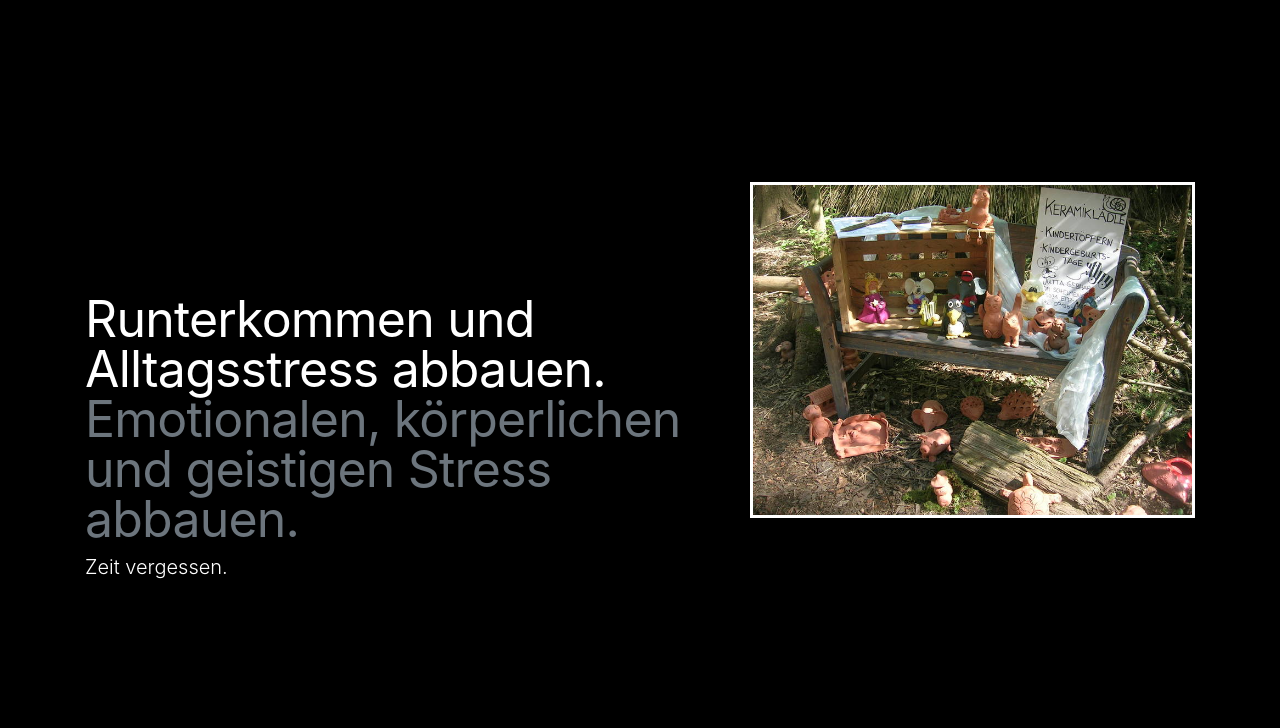
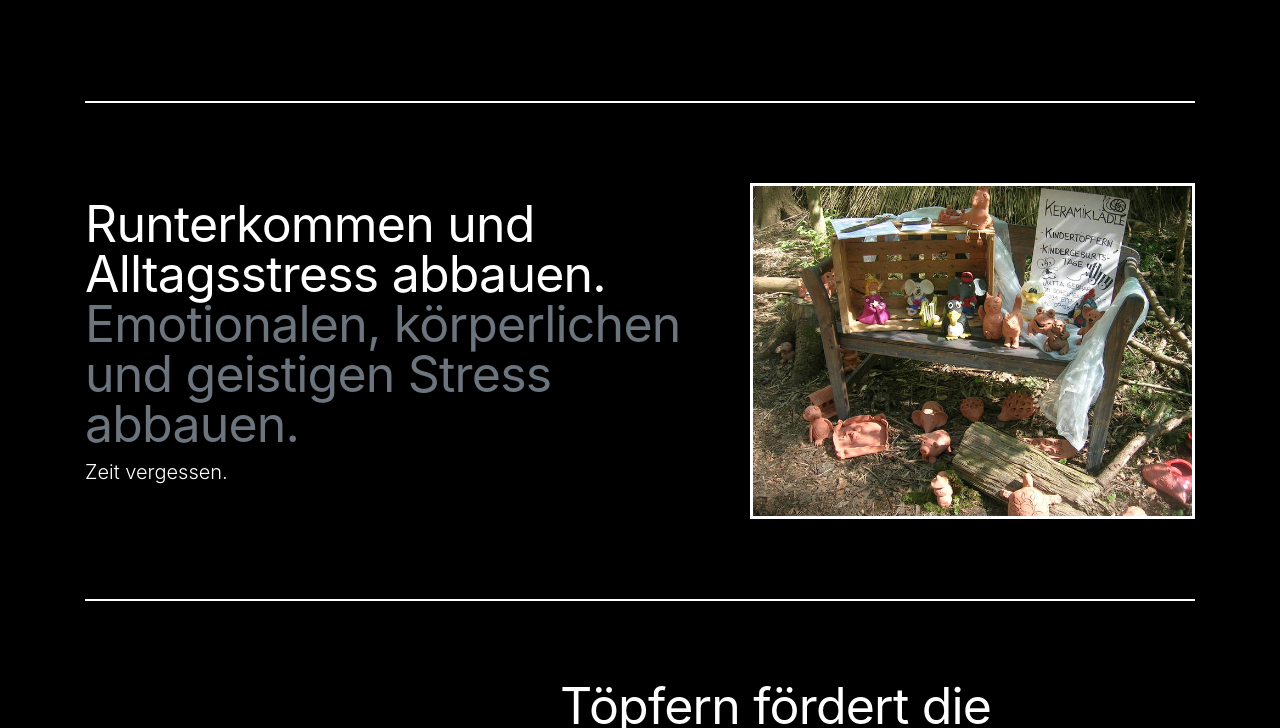
Before and after one commit to Fabyiii/toepferwerkstatt-jutta-gebhard, a website: page index.html in a window 1280 px wide. Shown: the part 931-1659 px from the top of the page. Drawn offline with nearby package versions, Linux system fonts and the light colour scheme.

Commit message:
fix positioning issue on index.html

```diff
--- a/css/carousel.css
+++ b/css/carousel.css
@@ -77,9 +77,3 @@
     font-size: 50px;
   }
 }
-
-@media (min-width: 62em) {
-  .featurette-heading {
-    margin-top: 7rem;
-  }
-}
--- a/css/toepferei.css
+++ b/css/toepferei.css
@@ -80,3 +80,18 @@ body {
     margin-left: 12%;
     margin-right: 12%;
 }
+
+hr {
+    border: 1px solid white !important;
+    margin-top: 2%;
+    margin-bottom: 2%;
+}
+
+.featurette {
+    display: flex;
+    flex-wrap: wrap;
+    margin-right: -15px;
+    margin-left: -15px;
+    justify-content: center;
+    align-items: center;
+}
--- a/index.html
+++ b/index.html
@@ -27,7 +27,7 @@
               <a class="nav-link" href="galerie.html">Galerie</a>
             </li>
             <li class="nav-item">
-              <a class="nav-link" href="#contact">Kontakt</a>
+              <a class="nav-link" href="index.html#contact">Kontakt</a>
             </li>
           </ul>
         </div>
```
